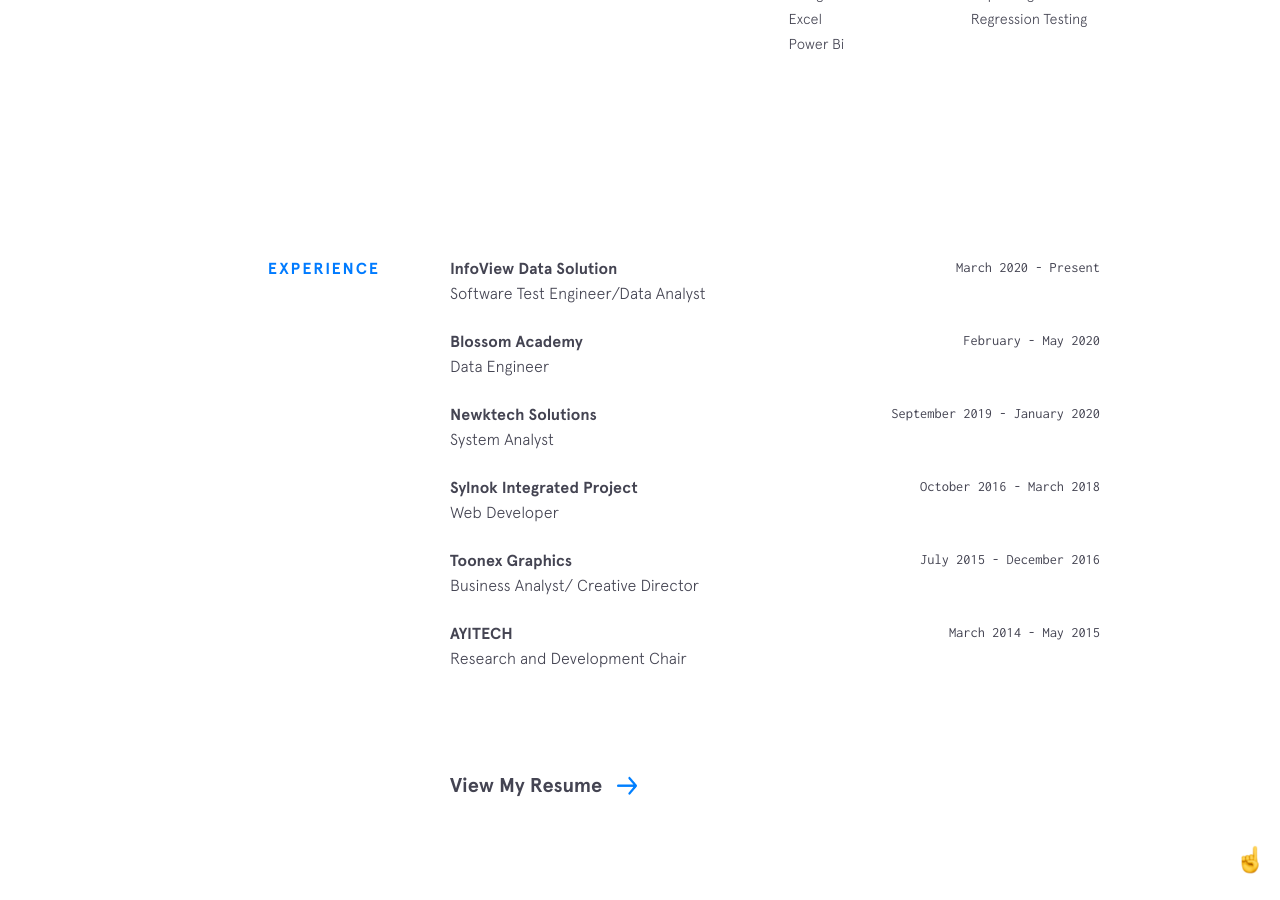
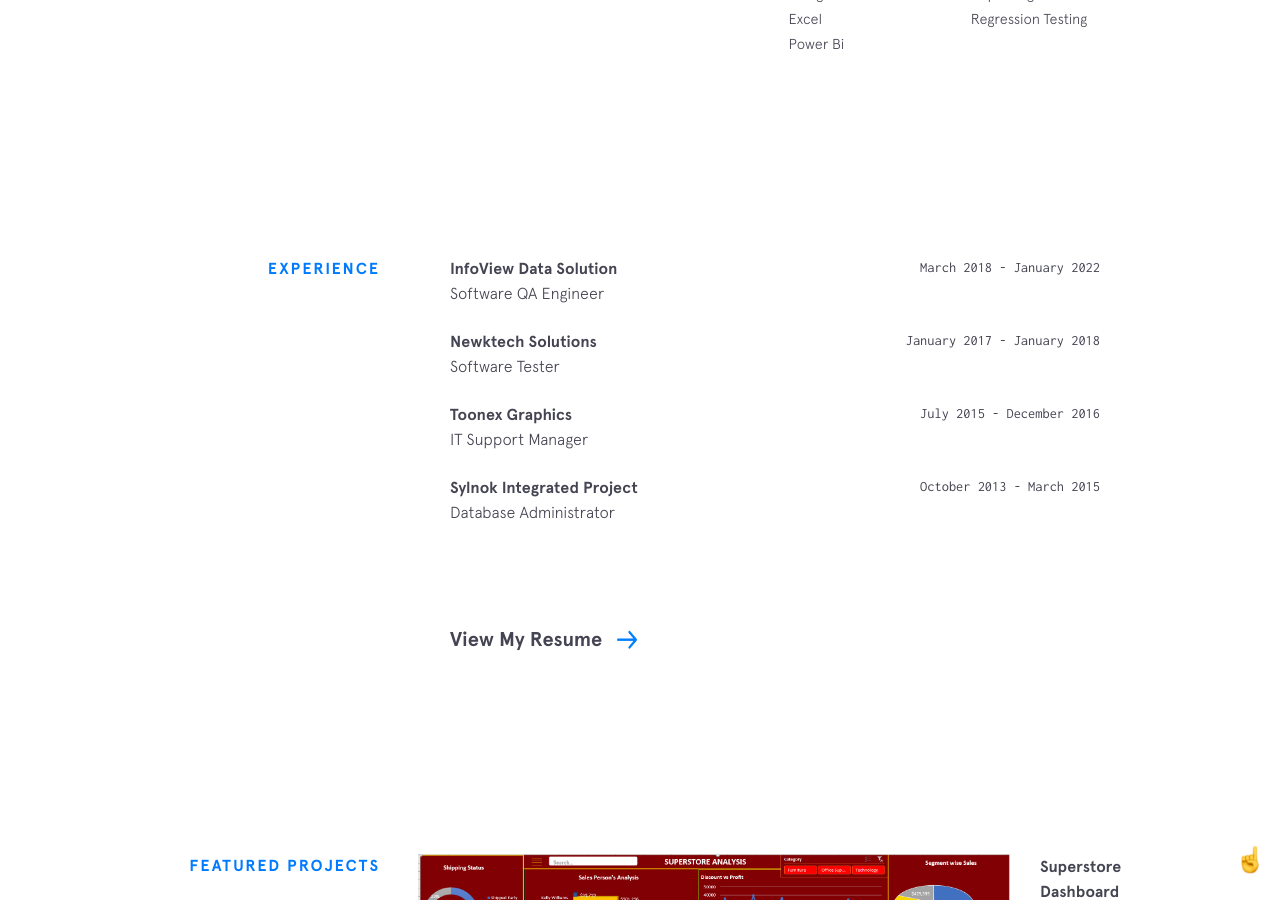
Before and after one commit to Sylvestre5/sylvestre5.github.io, a Jekyll site: the page built from index.html, in a window 1280 px wide and 900 px high, scrolled down 1756 px. Built offline with Jekyll 4.4.1, drawn with Linux system fonts in a browser that asks for light colours; nearby versions of some CDN libraries.

Commit message:
Update experience.yml

```diff
--- a/_data/experience.yml
+++ b/_data/experience.yml
@@ -1,29 +1,19 @@
 - company: InfoView Data Solution
   url: https://www.idscorpgh.com/
-  time: March 2020 - Present
-  position: Software Test Engineer/Data Analyst
-
-- company: Blossom Academy
-  url: https://blossomacademy.co/
-  time: February - May 2020
-  position: Data Engineer
+  time: March 2018 - January 2022
+  position: Software QA Engineer
 
 - company: Newktech Solutions
   url: https://www.newktech.com/
-  time: September 2019 - January 2020
-  position: System Analyst
-
-- company: Sylnok Integrated Project
-  url: #
-  time: October 2016 - March 2018
-  position: Web Developer
+  time: January 2017 - January 2018
+  position: Software Tester
 
 - company: Toonex Graphics
   url: #
   time: July 2015 - December 2016
-  position: Business Analyst/ Creative Director
+  position: IT Support Manager
 
-- company: AYITECH
+- company: Sylnok Integrated Project
   url: #
-  time: March 2014 - May 2015
-  position: Research and Development Chair
+  time: October 2013 - March 2015
+  position: Database Administrator
```
